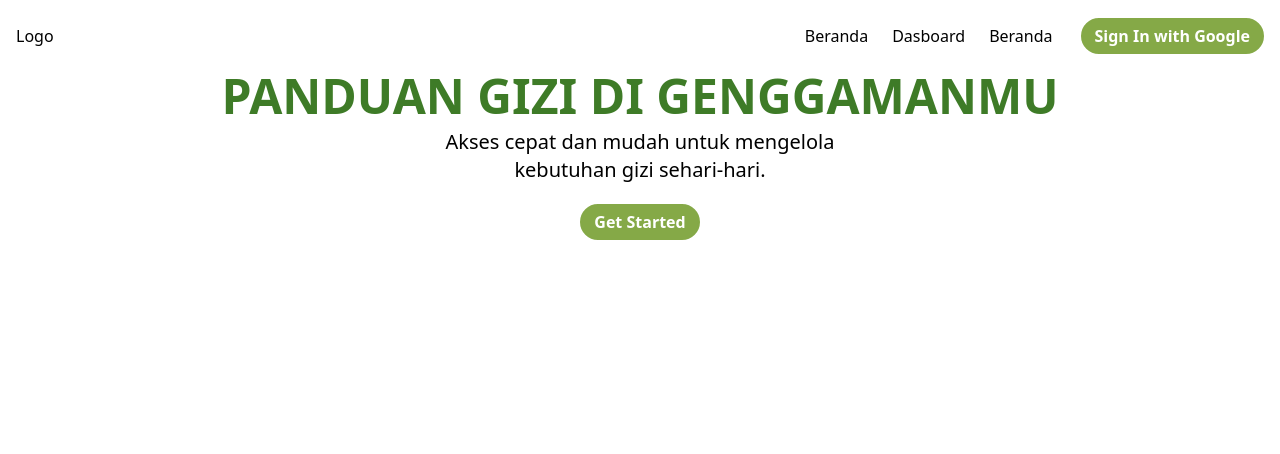
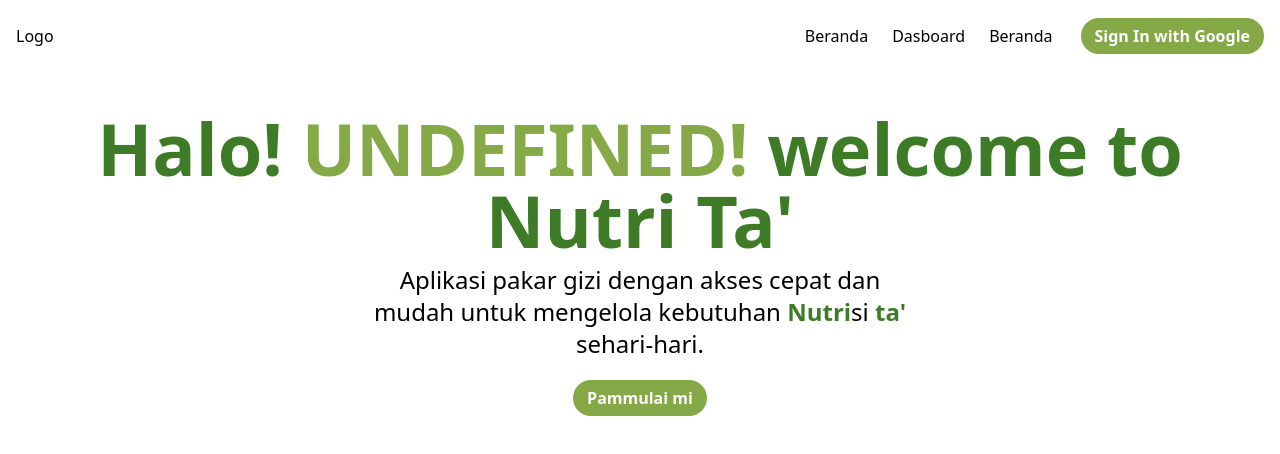
Before and after one commit to cangcode/pakargizi, a Next.js app: page / in a window 1280 px wide. Shown: the top 454 px of the page. Built offline with nearby package versions, Linux system fonts and the light colour scheme; no server answers.

Commit message:
feat : update hero

```diff
--- a/src/components/layout/Hero.jsx
+++ b/src/components/layout/Hero.jsx
@@ -1,13 +1,15 @@
 import React from 'react'
 import Button from '../ui/Button'
 import { cn } from '@/lib/utils'
+import { auth } from '@/auth'
 
-const Hero = () => {
+const Hero = async () => {
+  const session = await auth()
   return (
-    <div className='flex flex-col justify-center md:text-center px-4 gap-2'>
-        <h1 className='font-bold text-primGreen text-4xl uppercase md:text-5xl '>Panduan Gizi di Genggamanmu</h1>
-        <p className='md:text-xl '>Akses cepat dan mudah untuk mengelola <br /> kebutuhan gizi sehari-hari.</p>
-        <Button text='Get Started' className={cn('mt-3 md:mx-auto')}/>
+    <div className='flex flex-col justify-center md:items-center md:text-center px-4 gap-2 mt-10'>
+        <h1 className='font-bold text-primGreen text-4xl md:text-7xl '>Halo{!session && '!'} <span className='uppercase text-secGreen'>{session?.user.name + '!'}</span> welcome to <span className='text-primGreen font-bold'>Nutri Ta'</span></h1>
+        <p className='md:text-2xl md:w-[35rem]'>Aplikasi pakar gizi dengan akses cepat dan mudah untuk mengelola kebutuhan <span className='text-primGreen font-bold'>Nutri</span>si <span className='text-primGreen font-bold'>ta'</span> sehari-hari.</p>
+        <Button text='Pammulai mi' className={cn('mt-3 md:mx-auto')}/>
     </div>
   )
 }
```
